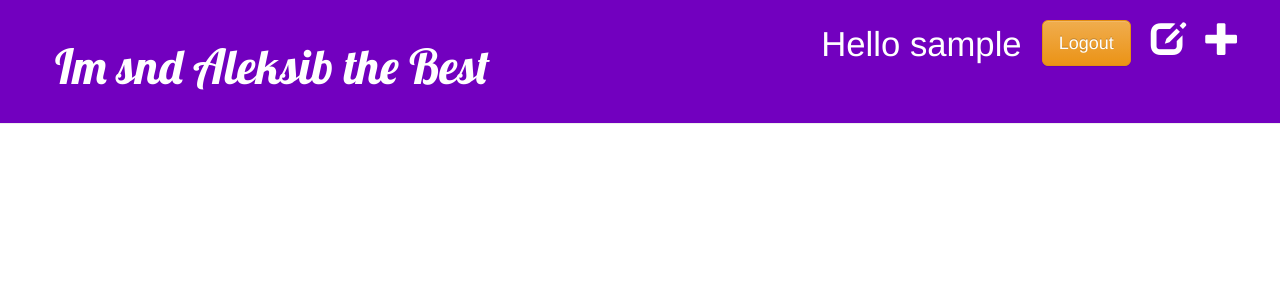
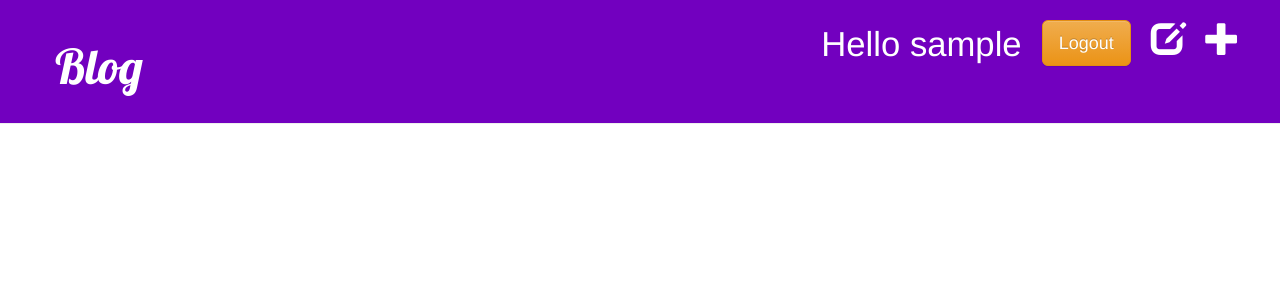
Before and after one commit to ludislaw/blog, a Django app: page /drafts/ in a window 1280 px wide. Shown: the top 300 px of the page. Run offline with Django 5.2, Linux system fonts and the light colour scheme; the visitor is signed in with stand-in values (Sample User, id 1); data that the repository does not hold is empty; some libraries are stand-ins or nearby versions.

Commit message:
My Django Girls app, first commit

```diff
--- a/Lab_0/settings.py
+++ b/Lab_0/settings.py
@@ -25,8 +25,8 @@ SECRET_KEY = 'django-insecure-tovuilvt^z@)c$xvak)519u23*&7ci^5+!4%=h4lt_$@_y@8fr
 # SECURITY WARNING: don't run with debug turned on in production!
 DEBUG = True
 
-ALLOWED_HOSTS = ["DjekPav.pythonanywhere.com"]
-#ALLOWED_HOSTS = []
+#ALLOWED_HOSTS = ["DjekPav.pythonanywhere.com"]
+ALLOWED_HOSTS = []
 LOGIN_REDIRECT_URL = '/'
 LOGOUT_REDIRECT_URL = '/'
 # Application definition
--- a/blog/templates/blog/base.html
+++ b/blog/templates/blog/base.html
@@ -20,7 +20,7 @@
             {% else %}
                 <a href="{% url 'login' %}" class="top-menu"><span class="glyphicon glyphicon-lock"></span></a>
             {% endif %}
-            <h1><a href="/">Im snd Aleksib the Best</a></h1>
+            <h1><a href="/">Blog</a></h1>
         </div>
         <div class="content container">
             <div class="row">
```
